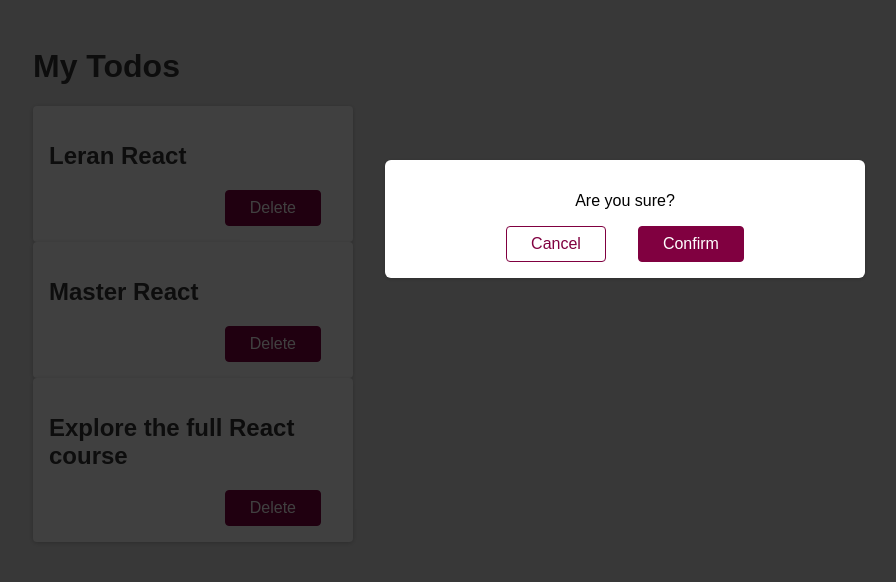
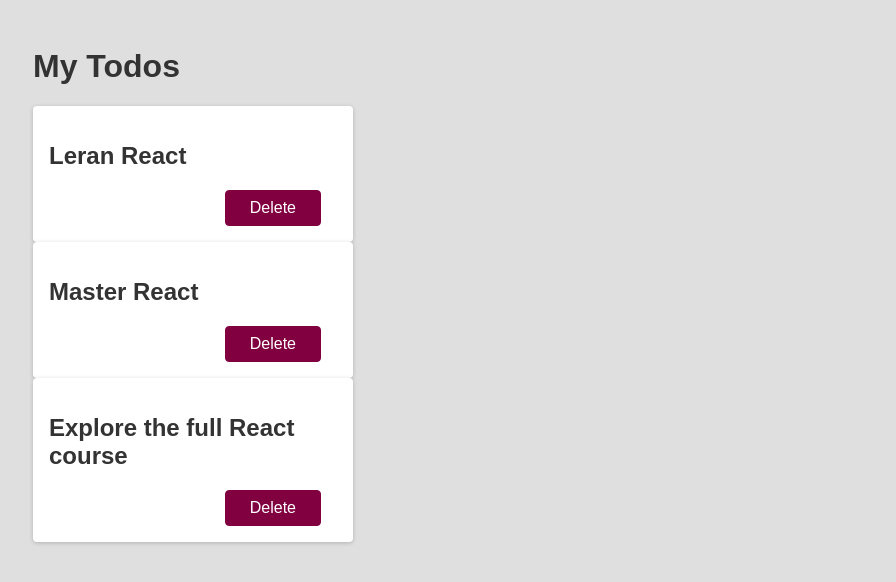
Before and after one commit to DavidBarcenas/nextjs-exercises, a React (Create React App) app: page / in a window 1280 px wide. Shown: the top 582 px of the page, without its empty margins (15-911 px from the left). Built offline with nearby package versions, Linux system fonts and the light colour scheme; the HTML template or start-up script is replaced by a standard one.

Commit message:
react-refresh: Add event props

```diff
--- a/src/App.js
+++ b/src/App.js
@@ -1,5 +1,3 @@
-import Backdrop from './components/Backdrop';
-import Modal from './components/Modal';
 import Todo from './components/Todo';
 
 function App() {
@@ -9,8 +7,6 @@ function App() {
       <Todo title="Leran React" />
       <Todo title="Master React" />
       <Todo title="Explore the full React course" />
-      <Modal />
-      <Backdrop />
     </div>
   );
 }
--- a/src/components/Backdrop.js
+++ b/src/components/Backdrop.js
@@ -1,5 +1,5 @@
-function Backdrop() {
-  return <div className="backdrop" />;
+function Backdrop({ setModalIsOpen }) {
+  return <div className="backdrop" onClick={() => setModalIsOpen(false)} />;
 }
 
 export default Backdrop;
--- a/src/components/Modal.js
+++ b/src/components/Modal.js
@@ -1,9 +1,13 @@
-function Modal() {
+function Modal({ setModalIsOpen }) {
   return (
     <div className="modal">
       <p>Are you sure?</p>
-      <button className="btn btn--alt">Cancel</button>
-      <button className="btn">Confirm</button>
+      <button className="btn btn--alt" onClick={() => setModalIsOpen(false)}>
+        Cancel
+      </button>
+      <button className="btn" onClick={() => setModalIsOpen(false)}>
+        Confirm
+      </button>
     </div>
   );
 }
--- a/src/components/Todo.js
+++ b/src/components/Todo.js
@@ -1,5 +1,13 @@
+import { useState } from 'react';
+import Backdrop from './Backdrop';
+import Modal from './Modal';
+
 function Todo({ title }) {
-  const handleDelete = () => console.timeLog('Clicked!');
+  const [modalIsOpen, setModalIsOpen] = useState(false);
+
+  const handleDelete = () => {
+    setModalIsOpen(true);
+  };
 
   return (
     <div className="card">
@@ -9,6 +17,8 @@ function Todo({ title }) {
           Delete
         </button>
       </div>
+      {modalIsOpen && <Modal setModalIsOpen={setModalIsOpen} />}
+      {modalIsOpen && <Backdrop setModalIsOpen={setModalIsOpen} />}
     </div>
   );
 }
```
